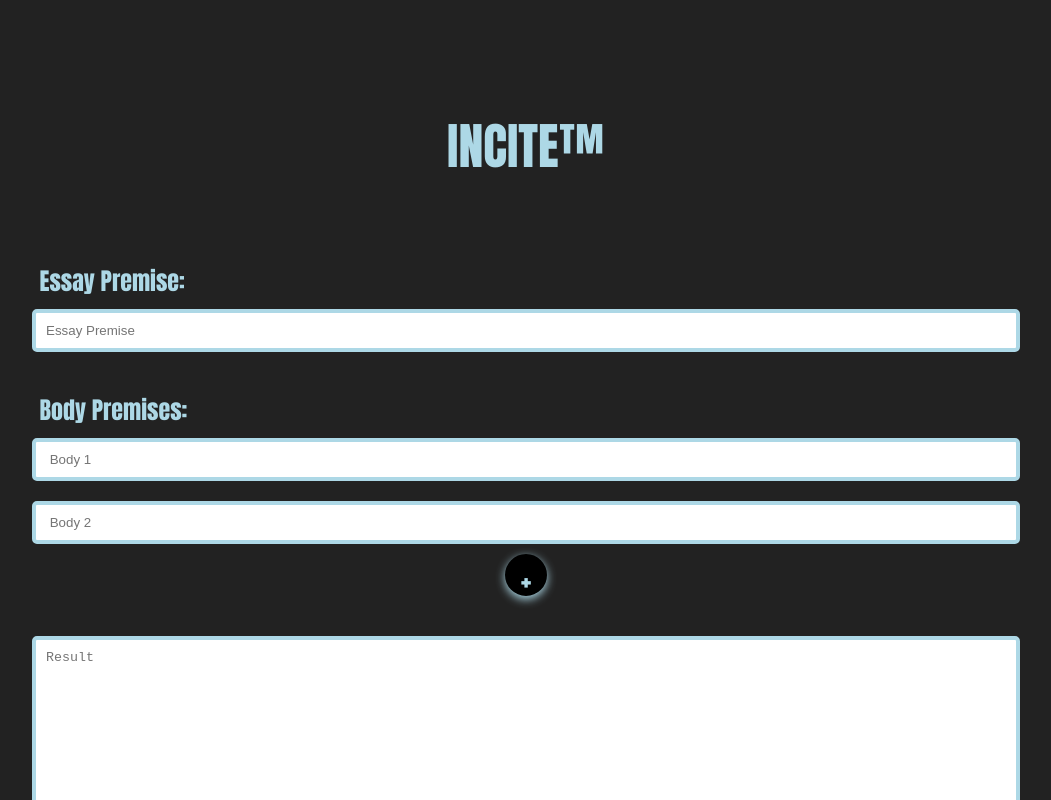
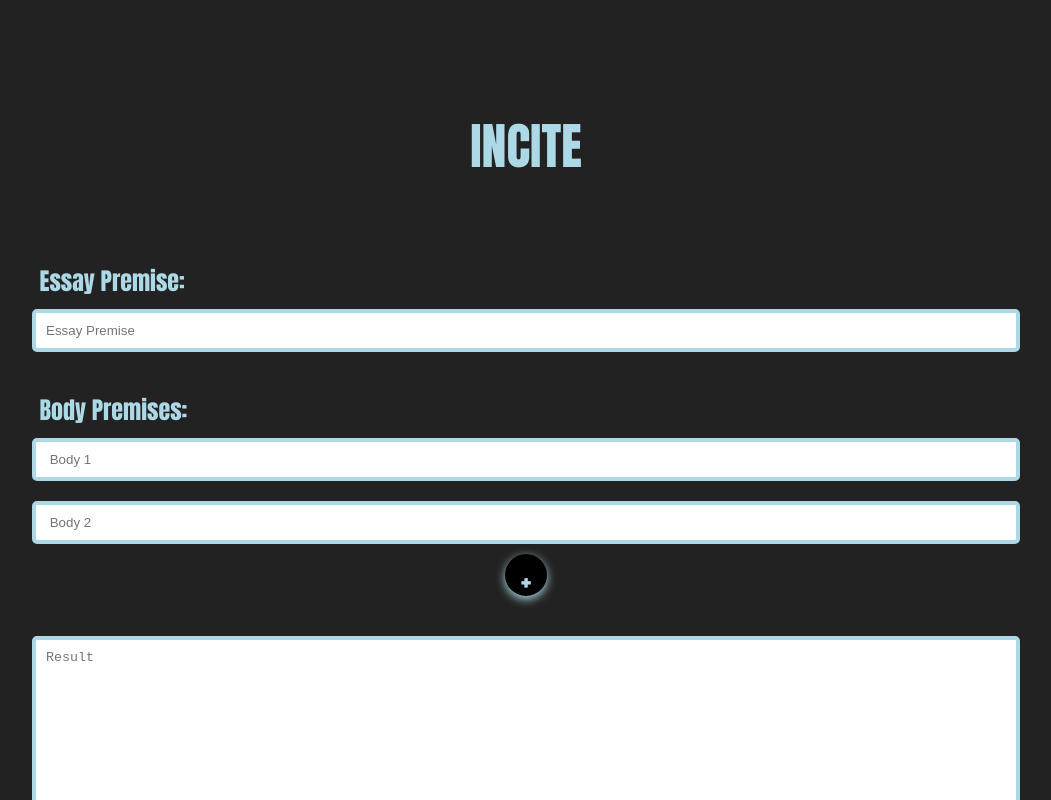
Before and after one commit to BigadG/Incite, a React (Vite) app in the folder client/: page / in a window 1280 px wide. Shown: the top 800 px of the page, without its empty margins (122-1173 px from the left). Built offline with nearby package versions, Linux system fonts and the light colour scheme.

Commit message:
Get rid of TM

```diff
--- a/client/src/components/InciteForm.jsx
+++ b/client/src/components/InciteForm.jsx
@@ -138,7 +138,7 @@ function InciteForm() {
 
   return (
     <main>
-      <h1>INCITE™</h1>
+      <h1>INCITE</h1>
       <form onSubmit={handleSubmit}>
         {inputs.map((input, index) => (
           <div key={`input-wrapper-${index}`}>
```
